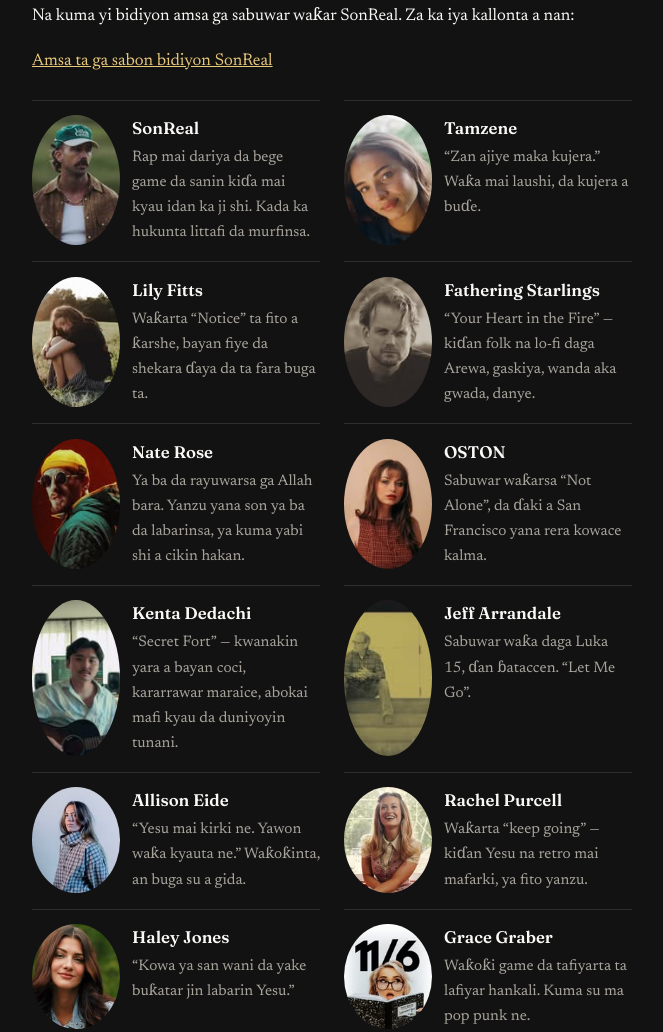
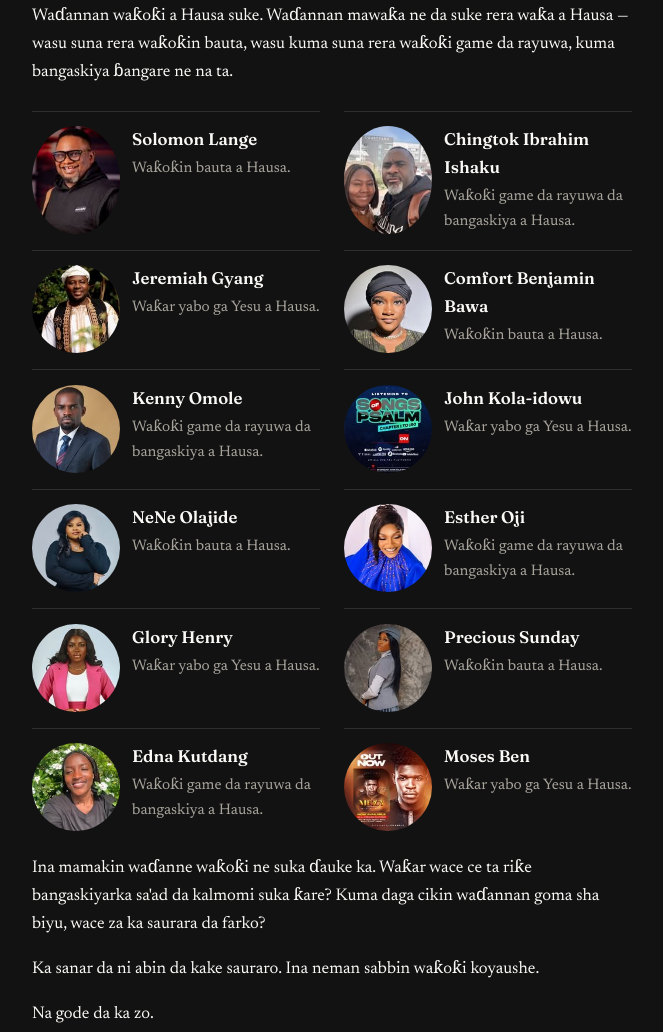
Before and after one commit to streamjonathan/jonathanmccallum-ha, an Eleventy site: page content/posts/2026-11-23-music-and-faith.md in a window 1280 px wide. Shown: the part 608-1640 px from the top of the page, without its empty margins (308-971 px from the left). Built offline with nearby package versions, Linux system fonts and the light colour scheme; Eleventy itself is replaced by a stand-in of ours; files that its build step writes are made by us from their sources.

Commit message:
Music and Faith: feature musicians who sing in this language (ha)

```diff
--- a/content/posts/2026-11-23-music-and-faith.md
+++ b/content/posts/2026-11-23-music-and-faith.md
@@ -3,7 +3,7 @@ title: "Kiɗa da Bangaskiya"
 date: 2026-11-23
 slug: music-and-faith
 draft: false
-shareImage: /images/music-faith/sonreal.jpg
+shareImage: /images/music-faith/solomonlange.jpg
 ---
 
 Ina ciyar da lokaci mai yawa ina sauraron mawaƙa a Instagram. Waɗannan su ne wasu daga cikin waɗanda nake sauraro a kwanan nan.
@@ -14,70 +14,68 @@ Bulus ya yi wani abu makamancin wannan a Athens. Ya yi amfani da waƙoƙinsu da
 
 Ba duka suke rera waƙoƙin bauta ba. Yawancinsu suna rera waƙoƙi ne kawai game da rayuwa, kuma bangaskiya ɓangare ne na ta. Wannan shi ne abin da nake so game da su. Taɓa kati don ka kalli waƙar a Instagram.
 
-Na kuma yi bidiyon amsa ga sabuwar waƙar SonReal. Za ka iya kallonta a nan:
-
-[Amsa ta ga sabon bidiyon SonReal](https://www.youtube.com/shorts/wePjZMr6beE)
+Waɗannan waƙoƙi a Hausa suke. Waɗannan mawaƙa ne da suke rera waƙa a Hausa — wasu suna rera waƙoƙin bauta, wasu kuma suna rera waƙoƙi game da rayuwa, kuma bangaskiya ɓangare ne na ta.
 
 <div class="ig-grid">
-<a class="ig-card" href="https://www.instagram.com/reel/DgBgmKwB84s/" target="_blank" rel="noopener">
-<img class="ig-card__img" src="/images/music-faith/sonreal.jpg" alt="SonReal" loading="lazy" width="150" height="150">
-<span class="ig-card__text"><span class="ig-card__name">SonReal</span>
-<span class="ig-card__note">Rap mai dariya da bege game da sanin kiɗa mai kyau idan ka ji shi. Kada ka hukunta littafi da murfinsa.</span></span>
+<a class="ig-card" href="https://www.instagram.com/reel/DfFEsZxOJpb/" target="_blank" rel="noopener">
+<img class="ig-card__img" src="/images/music-faith/solomonlange.jpg" alt="Solomon Lange" loading="lazy" width="150" height="150">
+<span class="ig-card__text"><span class="ig-card__name">Solomon Lange</span>
+<span class="ig-card__note">Waƙoƙin bauta a Hausa.</span></span>
 </a>
-<a class="ig-card" href="https://www.instagram.com/reel/DgDnpYFAUjr/" target="_blank" rel="noopener">
-<img class="ig-card__img" src="/images/music-faith/tamzene.jpg" alt="Tamzene" loading="lazy" width="150" height="150">
-<span class="ig-card__text"><span class="ig-card__name">Tamzene</span>
-<span class="ig-card__note">“Zan ajiye maka kujera.” Waƙa mai laushi, da kujera a buɗe.</span></span>
+<a class="ig-card" href="https://www.instagram.com/reel/DO_wpfkjGUo/" target="_blank" rel="noopener">
+<img class="ig-card__img" src="/images/music-faith/officialpastorchingtok.jpg" alt="Chingtok Ibrahim Ishaku" loading="lazy" width="150" height="150">
+<span class="ig-card__text"><span class="ig-card__name">Chingtok Ibrahim Ishaku</span>
+<span class="ig-card__note">Waƙoƙi game da rayuwa da bangaskiya a Hausa.</span></span>
 </a>
-<a class="ig-card" href="https://www.instagram.com/reel/Df5X6L3K-3W/" target="_blank" rel="noopener">
-<img class="ig-card__img" src="/images/music-faith/lilyfittsmusic.jpg" alt="Lily Fitts" loading="lazy" width="150" height="150">
-<span class="ig-card__text"><span class="ig-card__name">Lily Fitts</span>
-<span class="ig-card__note">Waƙarta “Notice” ta fito a ƙarshe, bayan fiye da shekara ɗaya da ta fara buga ta.</span></span>
+<a class="ig-card" href="https://www.instagram.com/reel/DEnDqw2CC35/" target="_blank" rel="noopener">
+<img class="ig-card__img" src="/images/music-faith/jeremiahgyang.jpg" alt="Jeremiah Gyang" loading="lazy" width="150" height="150">
+<span class="ig-card__text"><span class="ig-card__name">Jeremiah Gyang</span>
+<span class="ig-card__note">Waƙar yabo ga Yesu a Hausa.</span></span>
 </a>
-<a class="ig-card" href="https://www.instagram.com/reel/DgE-ybeI6ko/" target="_blank" rel="noopener">
-<img class="ig-card__img" src="/images/music-faith/fatheringstarlings.jpg" alt="Fathering Starlings" loading="lazy" width="150" height="150">
-<span class="ig-card__text"><span class="ig-card__name">Fathering Starlings</span>
-<span class="ig-card__note">“Your Heart in the Fire” — kiɗan folk na lo-fi daga Arewa, gaskiya, wanda aka gwada, danye.</span></span>
+<a class="ig-card" href="https://www.instagram.com/reel/DHqIXcQMDlu/" target="_blank" rel="noopener">
+<img class="ig-card__img" src="/images/music-faith/caci_africa.jpg" alt="Comfort Benjamin Bawa" loading="lazy" width="150" height="150">
+<span class="ig-card__text"><span class="ig-card__name">Comfort Benjamin Bawa</span>
+<span class="ig-card__note">Waƙoƙin bauta a Hausa.</span></span>
 </a>
-<a class="ig-card" href="https://www.instagram.com/reel/DfkSMZhpium/" target="_blank" rel="noopener">
-<img class="ig-card__img" src="/images/music-faith/naterosemusic.jpg" alt="Nate Rose" loading="lazy" width="150" height="150">
-<span class="ig-card__text"><span class="ig-card__name">Nate Rose</span>
-<span class="ig-card__note">Ya ba da rayuwarsa ga Allah bara. Yanzu yana son ya ba da labarinsa, ya kuma yabi shi a cikin hakan.</span></span>
+<a class="ig-card" href="https://www.instagram.com/reel/DfBDoKLsJ0N/" target="_blank" rel="noopener">
+<img class="ig-card__img" src="/images/music-faith/officialkennyomole.jpg" alt="Kenny Omole" loading="lazy" width="150" height="150">
+<span class="ig-card__text"><span class="ig-card__name">Kenny Omole</span>
+<span class="ig-card__note">Waƙoƙi game da rayuwa da bangaskiya a Hausa.</span></span>
 </a>
-<a class="ig-card" href="https://www.instagram.com/p/DgBMyeNkkyO/" target="_blank" rel="noopener">
-<img class="ig-card__img" src="/images/music-faith/ostonmusic.jpg" alt="OSTON" loading="lazy" width="150" height="150">
-<span class="ig-card__text"><span class="ig-card__name">OSTON</span>
-<span class="ig-card__note">Sabuwar waƙarsa “Not Alone”, da ɗaki a San Francisco yana rera kowace kalma.</span></span>
+<a class="ig-card" href="https://www.instagram.com/reel/DbBVe3RFV0m/" target="_blank" rel="noopener">
+<img class="ig-card__img" src="/images/music-faith/songsofpsalm.jpg" alt="John Kola-idowu" loading="lazy" width="150" height="150">
+<span class="ig-card__text"><span class="ig-card__name">John Kola-idowu</span>
+<span class="ig-card__note">Waƙar yabo ga Yesu a Hausa.</span></span>
 </a>
-<a class="ig-card" href="https://www.instagram.com/reel/Df1qtokoyBh/" target="_blank" rel="noopener">
-<img class="ig-card__img" src="/images/music-faith/kenta_dedachi.jpg" alt="Kenta Dedachi" loading="lazy" width="150" height="150">
-<span class="ig-card__text"><span class="ig-card__name">Kenta Dedachi</span>
-<span class="ig-card__note">“Secret Fort” — kwanakin yara a bayan coci, kararrawar maraice, abokai mafi kyau da duniyoyin tunani.</span></span>
+<a class="ig-card" href="https://www.instagram.com/reel/DNsf6It2I_q/" target="_blank" rel="noopener">
+<img class="ig-card__img" src="/images/music-faith/nene_olajide_official.jpg" alt="NeNe Olajide" loading="lazy" width="150" height="150">
+<span class="ig-card__text"><span class="ig-card__name">NeNe Olajide</span>
+<span class="ig-card__note">Waƙoƙin bauta a Hausa.</span></span>
 </a>
-<a class="ig-card" href="https://www.instagram.com/reel/DfCRnSiPXa5/" target="_blank" rel="noopener">
-<img class="ig-card__img" src="/images/music-faith/jeffarrandale.jpg" alt="Jeff Arrandale" loading="lazy" width="150" height="150">
-<span class="ig-card__text"><span class="ig-card__name">Jeff Arrandale</span>
-<span class="ig-card__note">Sabuwar waƙa daga Luka 15, ɗan ɓataccen. “Let Me Go”.</span></span>
+<a class="ig-card" href="https://www.instagram.com/reel/Db_N3GuBKwW/" target="_blank" rel="noopener">
+<img class="ig-card__img" src="/images/music-faith/officialestheroji.jpg" alt="Esther Oji" loading="lazy" width="150" height="150">
+<span class="ig-card__text"><span class="ig-card__name">Esther Oji</span>
+<span class="ig-card__note">Waƙoƙi game da rayuwa da bangaskiya a Hausa.</span></span>
 </a>
-<a class="ig-card" href="https://www.instagram.com/reel/Df71X0lzZsN/" target="_blank" rel="noopener">
-<img class="ig-card__img" src="/images/music-faith/allison_eide.jpg" alt="Allison Eide" loading="lazy" width="150" height="150">
-<span class="ig-card__text"><span class="ig-card__name">Allison Eide</span>
-<span class="ig-card__note">“Yesu mai kirki ne. Yawon waƙa kyauta ne.” Waƙoƙinta, an buga su a gida.</span></span>
+<a class="ig-card" href="https://www.instagram.com/reel/DSX7MbyCBZK/" target="_blank" rel="noopener">
+<img class="ig-card__img" src="/images/music-faith/gloryhenry8.jpg" alt="Glory Henry" loading="lazy" width="150" height="150">
+<span class="ig-card__text"><span class="ig-card__name">Glory Henry</span>
+<span class="ig-card__note">Waƙar yabo ga Yesu a Hausa.</span></span>
 </a>
-<a class="ig-card" href="https://www.instagram.com/reel/DgD31mXBDcn/" target="_blank" rel="noopener">
-<img class="ig-card__img" src="/images/music-faith/rachelpurcellmusic.jpg" alt="Rachel Purcell" loading="lazy" width="150" height="150">
-<span class="ig-card__text"><span class="ig-card__name">Rachel Purcell</span>
-<span class="ig-card__note">Waƙarta “keep going” — kiɗan Yesu na retro mai mafarki, ya fito yanzu.</span></span>
+<a class="ig-card" href="https://www.instagram.com/reel/DfCaUgJSBbQ/" target="_blank" rel="noopener">
+<img class="ig-card__img" src="/images/music-faith/precioussunday_01.jpg" alt="Precious Sunday" loading="lazy" width="150" height="150">
+<span class="ig-card__text"><span class="ig-card__name">Precious Sunday</span>
+<span class="ig-card__note">Waƙoƙin bauta a Hausa.</span></span>
 </a>
-<a class="ig-card" href="https://www.instagram.com/reel/Df9vziqCJtC/" target="_blank" rel="noopener">
-<img class="ig-card__img" src="/images/music-faith/haleyjonesofficial.jpg" alt="Haley Jones" loading="lazy" width="150" height="150">
-<span class="ig-card__text"><span class="ig-card__name">Haley Jones</span>
-<span class="ig-card__note">“Kowa ya san wani da yake buƙatar jin labarin Yesu.”</span></span>
+<a class="ig-card" href="https://www.instagram.com/reel/DeVm6-nhf7P/" target="_blank" rel="noopener">
+<img class="ig-card__img" src="/images/music-faith/edna_kutdang.jpg" alt="Edna Kutdang" loading="lazy" width="150" height="150">
+<span class="ig-card__text"><span class="ig-card__name">Edna Kutdang</span>
+<span class="ig-card__note">Waƙoƙi game da rayuwa da bangaskiya a Hausa.</span></span>
 </a>
-<a class="ig-card" href="https://www.instagram.com/reel/DgAmATaizM0/" target="_blank" rel="noopener">
-<img class="ig-card__img" src="/images/music-faith/gracegrabermusic.jpg" alt="Grace Graber" loading="lazy" width="150" height="150">
-<span class="ig-card__text"><span class="ig-card__name">Grace Graber</span>
-<span class="ig-card__note">Waƙoƙi game da tafiyarta ta lafiyar hankali. Kuma su ma pop punk ne.</span></span>
+<a class="ig-card" href="https://www.instagram.com/reel/DfCAe25skez/" target="_blank" rel="noopener">
+<img class="ig-card__img" src="/images/music-faith/iammosesben5.jpg" alt="Moses Ben" loading="lazy" width="150" height="150">
+<span class="ig-card__text"><span class="ig-card__name">Moses Ben</span>
+<span class="ig-card__note">Waƙar yabo ga Yesu a Hausa.</span></span>
 </a>
 </div>
 
```
Also changed, not shown: content/images/music-faith/caci_africa.jpg (added), content/images/music-faith/edna_kutdang.jpg (added), content/images/music-faith/gloryhenry8.jpg (added), content/images/music-faith/iammosesben5.jpg (added), content/images/music-faith/jeremiahgyang.jpg (added), content/images/music-faith/nene_olajide_official.jpg (added), content/images/music-faith/officialestheroji.jpg (added), content/images/music-faith/officialkennyomole.jpg (added), content/images/music-faith/officialpastorchingtok.jpg (added), content/images/music-faith/precioussunday_01.jpg (added), content/images/music-faith/solomonlange.jpg (added), content/images/music-faith/songsofpsalm.jpg (added).
